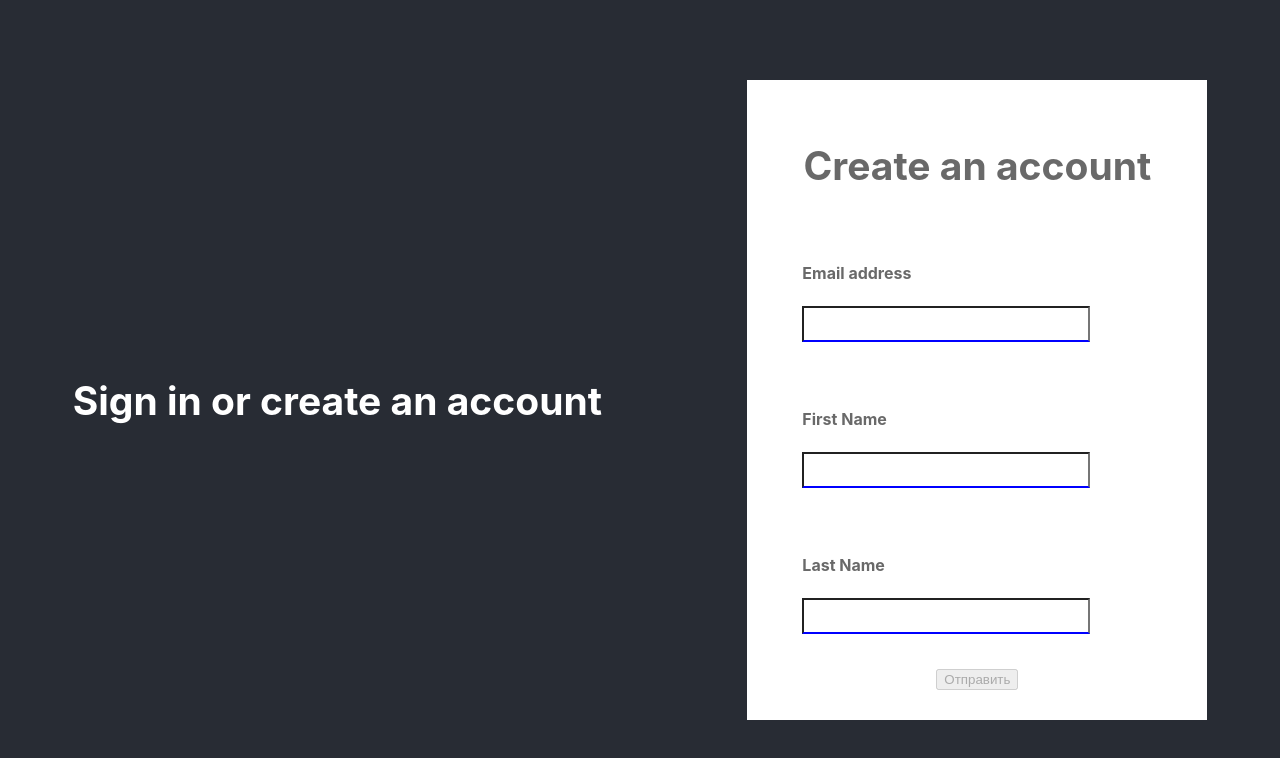
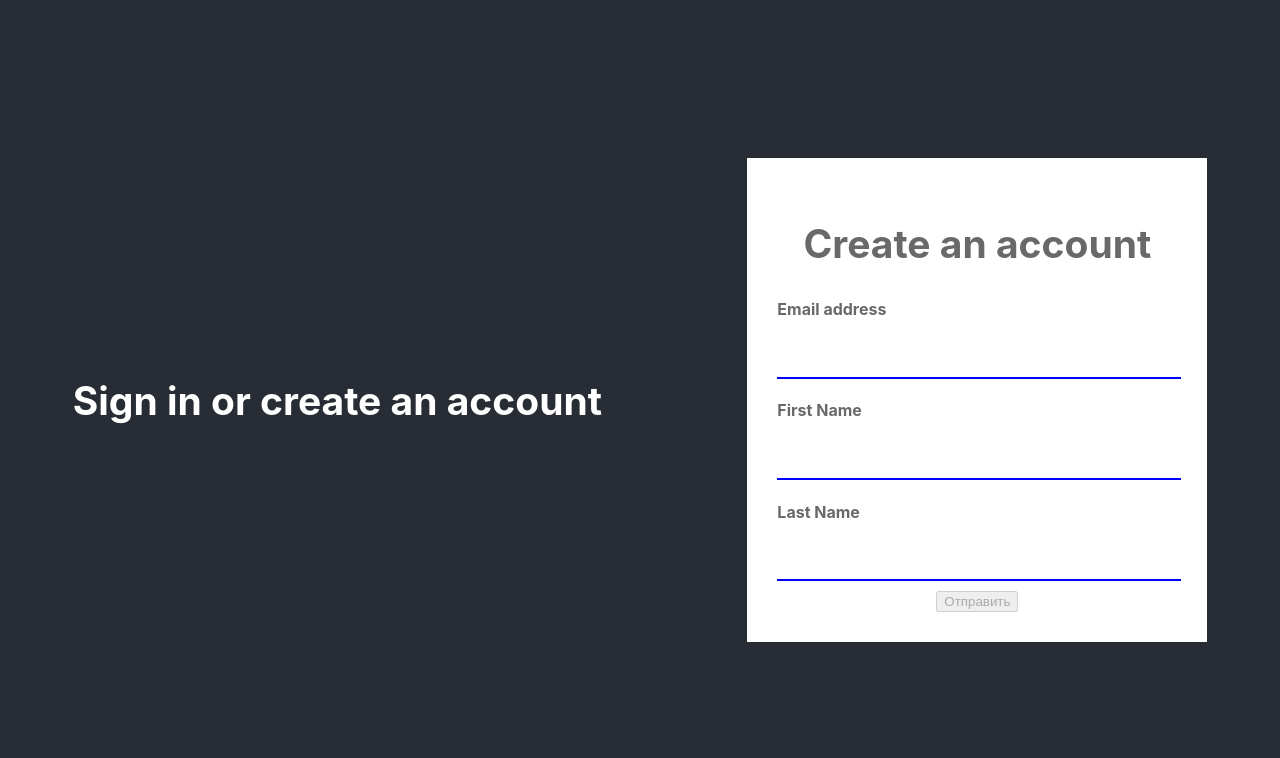
Before and after one commit to Anri-H/Form, a React (Create React App) app: page / in a window 1280 px wide. Shown: the top 758 px of the page. Built offline with nearby package versions, Linux system fonts and the light colour scheme.

Commit message:
feat(input.module.css): added style form

```diff
--- a/src/Components/Input/input.module.css
+++ b/src/Components/Input/input.module.css
@@ -1,15 +1,14 @@
 .Input {
-  width: 80%;
+  width: 100%;
   height: 30px;
   outline: none;
+  border-style: none;
   border-bottom: 2px solid blue;
   background-color: rgba(102, 51, 153, 0);
 }
 
 .labelGroup {
-  padding: 20px;
   text-align: left;
-  margin: 5px;
 }
 
 .title {
```
